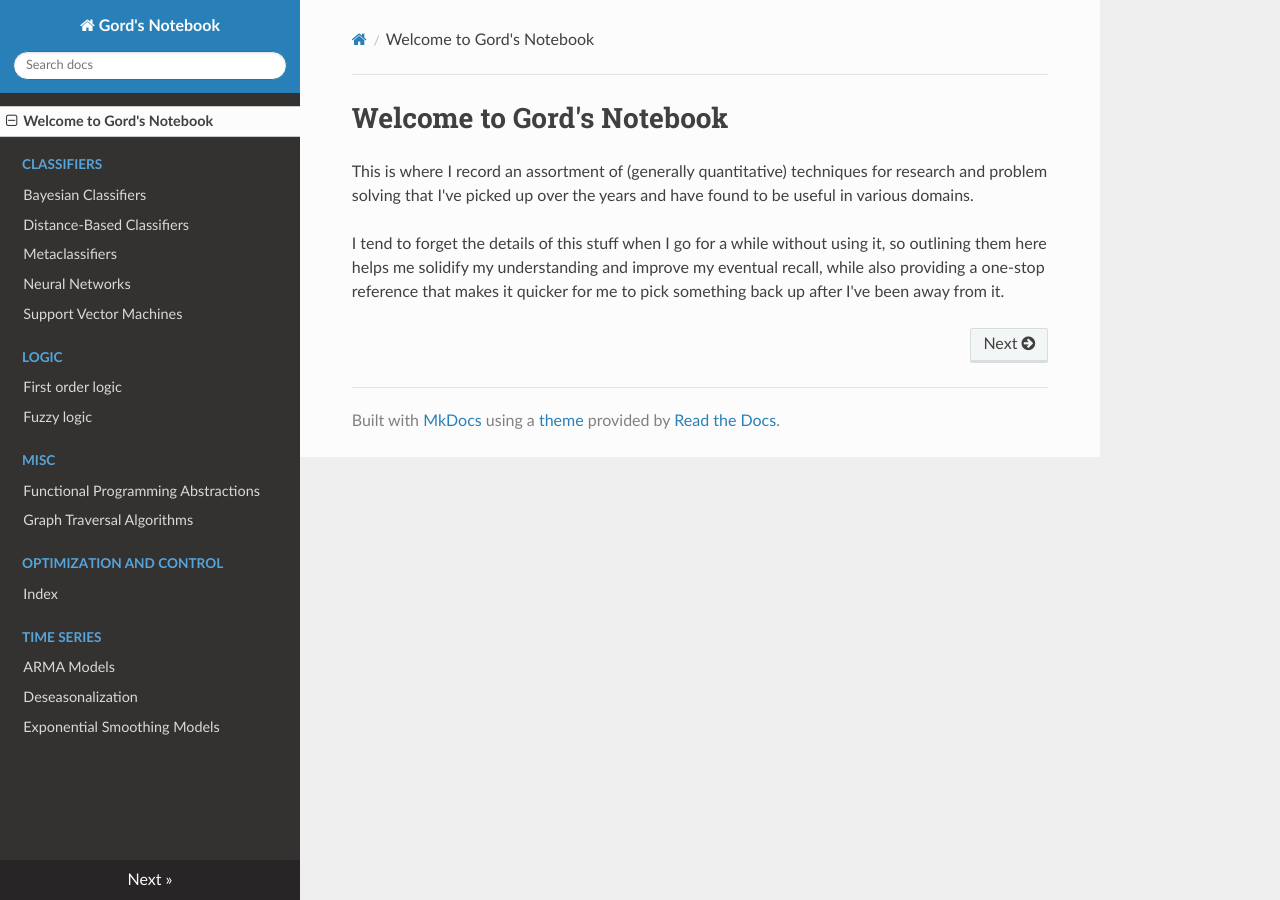
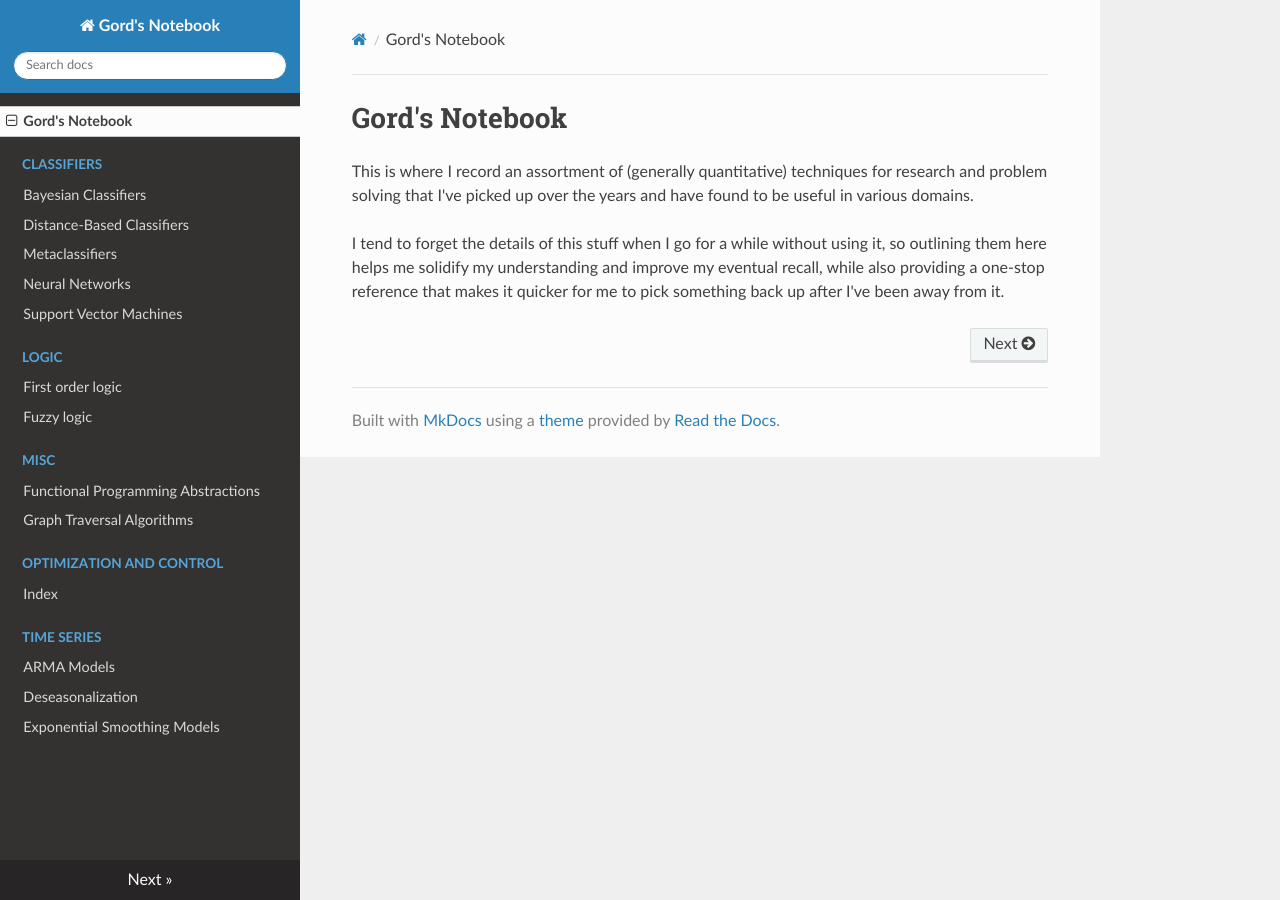
Before and after one commit to GordStephen/notes, an MkDocs documentation site: the page built from docs/index.md, in a window 1280 px wide. Built offline with MkDocs 1.6.1, drawn with Linux system fonts in a browser that asks for light colours; nearby versions of some CDN libraries.

```diff
--- a/docs/index.md
+++ b/docs/index.md
@@ -1,4 +1,4 @@
-# Welcome to Gord's Notebook
+# Gord's Notebook
 
 This is where I record an assortment of (generally quantitative) techniques for research and problem solving that I've picked up over the years and have found to be useful in various domains.
 
```
Also changed, not shown: 2 other files.
